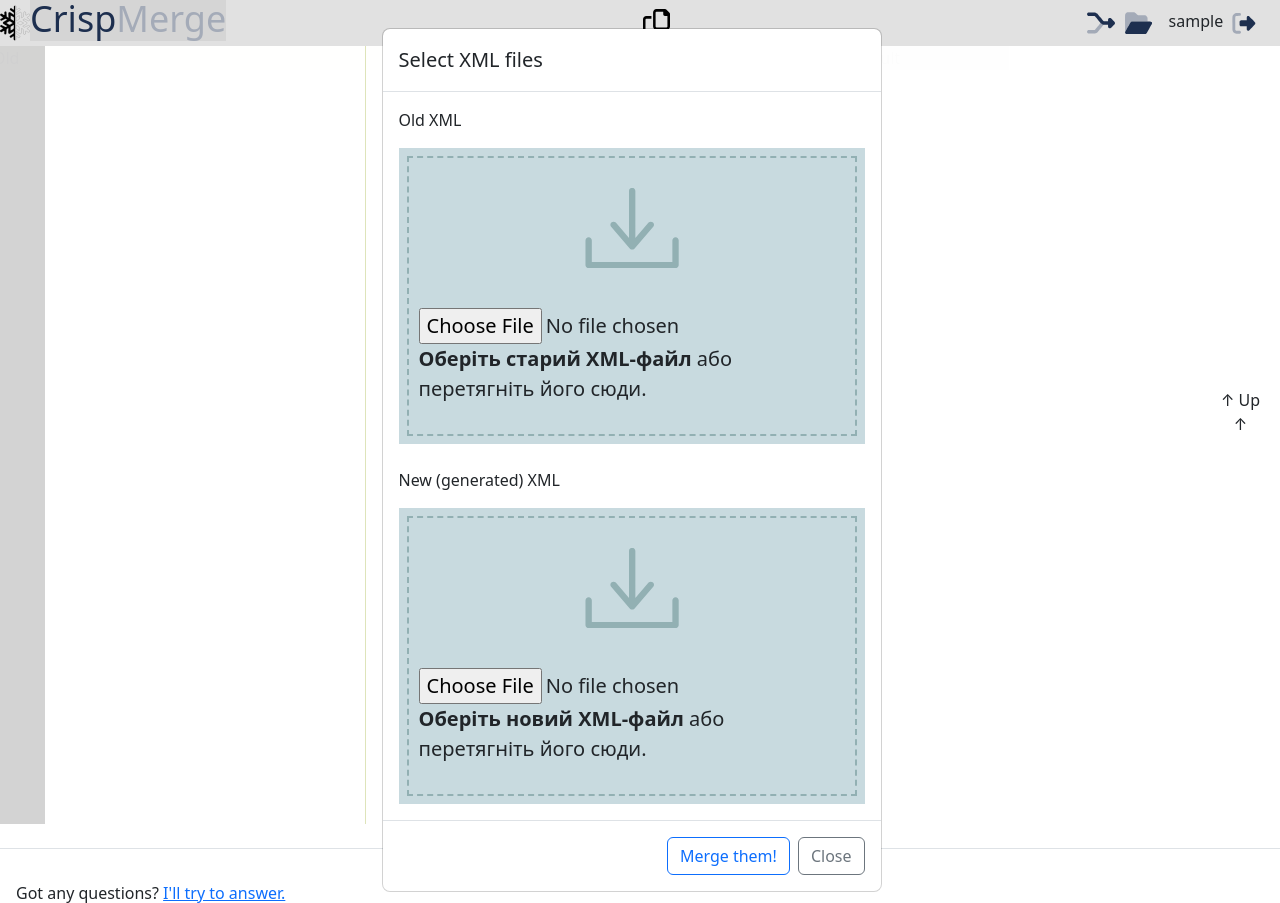
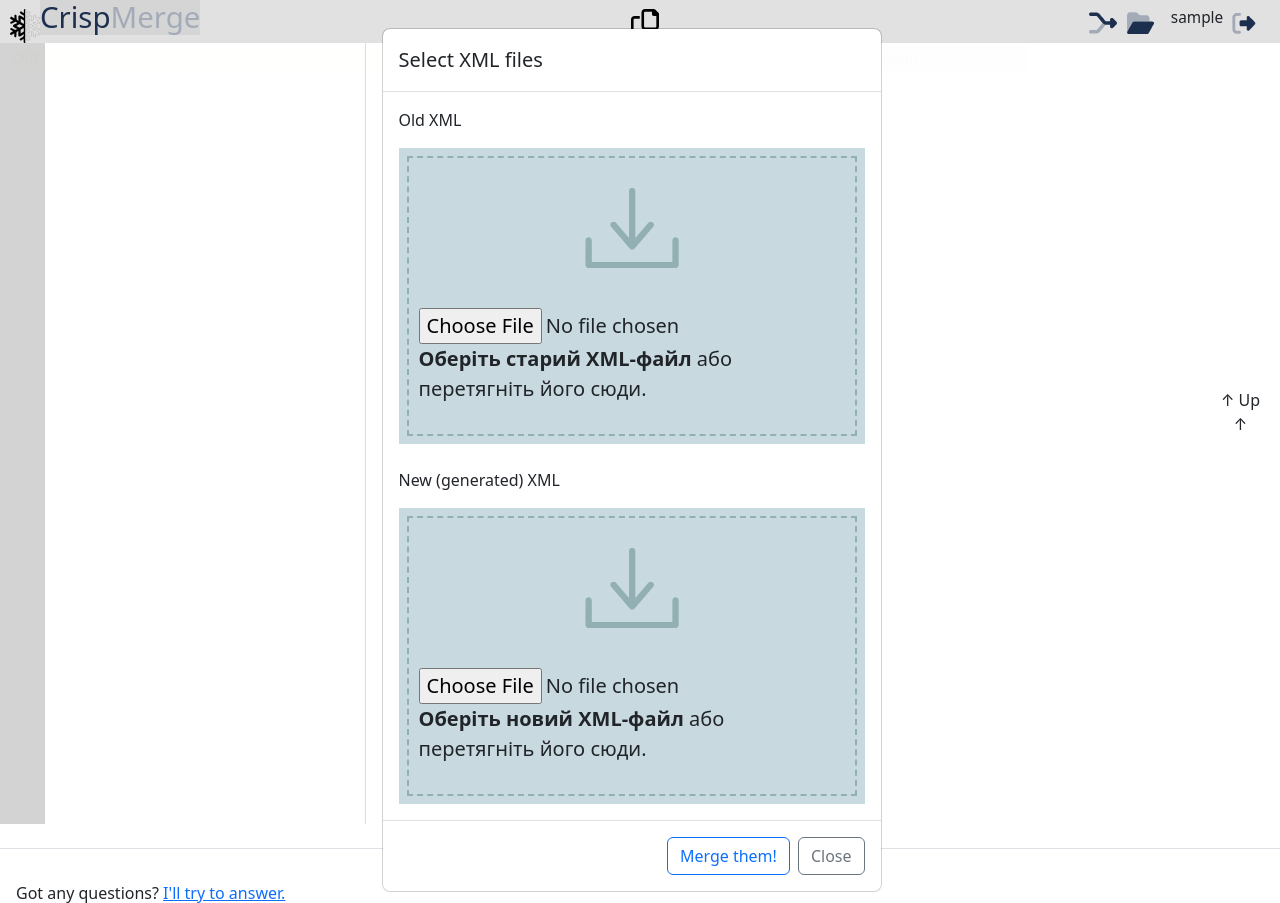
Before and after one commit to Casy7/CrispFetcher2, a Django app: page / in a window 1280 px wide. Shown: the top 903 px of the page. Run offline with Django 5.2, Linux system fonts and the light colour scheme; the visitor is signed in with stand-in values (Sample User, id 1); data comes from the database, SQL or seed files in the repository; some libraries are stand-ins or nearby versions.

Commit message:
Navbar sizing fix

```diff
--- a/CrispFetcher/FetcherApp/static/css/fetcher.css
+++ b/CrispFetcher/FetcherApp/static/css/fetcher.css
@@ -298,4 +298,6 @@ h1.outline {
     height: 5vh;
     position: fixed;
     top: 5vh;
+    z-index: 9;
+    right: -1.5vw;
 }
--- a/CrispFetcher/FetcherApp/static/css/navbar.css
+++ b/CrispFetcher/FetcherApp/static/css/navbar.css
@@ -17,10 +17,12 @@
 
 .nav-big-icon {
 	max-width: 4vh;
+    max-height: 5vh;
 }
 
 .nav-medium-icon {
 	max-width: 3vh;
+    max-height: 4vh;
 }
 
 .icons-row a {
@@ -32,19 +34,36 @@
 	flex-direction: row;
 }
 
-.text-blue {
+.text-logo-blue {
 	color: #1d2f4f;
 }
 
-.text-gray {
+.text-logo-gray {
 	color: #a4abb8;
 }
 
 .nav-username {
 	margin-top: 0px;
 	margin-bottom: 0px;
-	padding-top: 0px;
+    padding-top: 0.7vh;
+    font-size: 1.2vw;
 	padding-bottom: 0px;
 	margin-right: 0.5vw;
 	margin-left: 0.5vw;
 }
+
+.navbar {
+	padding-top: 0px;
+	padding-bottom: 0px;
+    align-items: self-start;
+
+}
+
+.navbar .logo {
+    padding-top: 1vh;
+    vertical-align: top;
+}
+
+nav h1 {
+	font-size: 2.3vw;
+}
--- a/CrispFetcher/FetcherApp/templates/base_with_navbar.html
+++ b/CrispFetcher/FetcherApp/templates/base_with_navbar.html
@@ -9,10 +9,10 @@
 <link rel="stylesheet" href="{% static 'css/base.css'%}" type="text/css" />
 
 <nav class="navbar fixed-top navbar-expand-lg main-navbar">
-	<div class="nav-row">
-		<img class="logo nav-big-icon" src="{% static 'icons/logo.svg'%}" />
-		<h1 class="text-blue">Crisp</h1>
-		<h1 class="text-gray">Merge</h1>
+	<div class="nav-row icons-row">
+		<a href="/"></a><img class="logo nav-big-icon" src="{% static 'icons/logo.svg'%}" /></a>
+		<h1 class="text-logo-blue">Crisp</h1>
+		<h1 class="text-logo-gray">Merge</h1>
 	</div>
 
 	{% block navbar_in_page_functions %}
```
